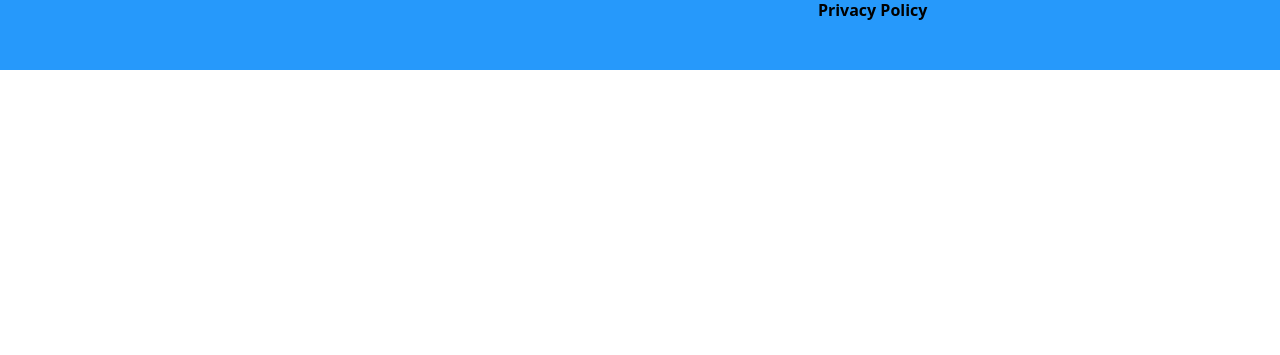
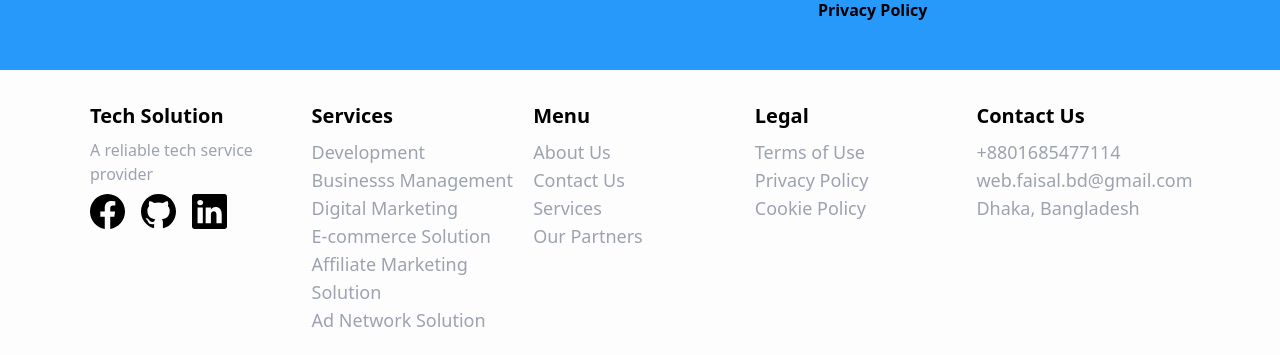
Before and after one commit to webfaisalbd/tech-solution-react-app, a React (Vite) app: page / in a window 1280 px wide. Shown: the part 1932-2287 px from the top of the page. Before the commit the page ends 2002 px from the top, so only its background shows below. Built offline with nearby package versions, Linux system fonts and the light colour scheme.

Commit message:
footer added

```diff
--- a/src/App.jsx
+++ b/src/App.jsx
@@ -2,6 +2,7 @@ import React from 'react'
 import AboutCompany from './components/AboutCompany'
 import Banner from './components/Banner'
 import Experts from './components/Experts'
+import Footer from './components/Footer'
 import Header from './components/Header'
 import NewsLetter from './components/NewsLetter'
 import Plans from './components/Plans'
@@ -15,6 +16,7 @@ const App = () => {
       <Plans />
       <AboutCompany />
       <NewsLetter />
+      <Footer />
     </div>
   )
 }
--- /dev/null
+++ b/src/components/Footer.jsx
@@ -0,0 +1,61 @@
+import React from 'react';
+import { BsFacebook, BsGithub, BsLinkedin } from 'react-icons/bs';
+
+const Footer = () => {
+  return (
+    <div className='bg-[#fdfdfd] w-full py-6 px-4 md:px-6'>
+      <div className='max-w-[1100px] mx-auto grid lg:grid-cols-5 md:grid-cols-3 sm:grid-cols-1 gap-2'>
+        <div className='text-center md:text-left'>
+          <p className='text-xl font-bold py-2'>Tech Solution</p>
+          <p className='text-gray-400'>A reliable tech service provider</p>
+          <ul className='flex gap-4 py-2 justify-center md:justify-start cursor-pointer'>
+            <li><BsFacebook size={35} /></li>
+            <li><BsGithub  size={35} /></li>
+            <li><BsLinkedin  size={35} /></li>
+          </ul>
+        </div>
+        <div className='text-center md:text-left'>
+          <p className='text-xl font-bold py-2'>Services</p>
+          <ul className='text-gray-400 cursor-pointer'>
+            <li className='text-lg'>Development</li>
+            <li className='text-lg'>Businesss Management</li>
+            <li className='text-lg'>Digital Marketing</li>
+            <li className='text-lg'>E-commerce Solution</li>
+            <li className='text-lg'>Affiliate Marketing Solution</li>
+            <li className='text-lg'>Ad Network Solution</li>
+          </ul>
+        </div>
+        <div className='text-center md:text-left'>
+          <p className='text-xl font-bold py-2'>Menu</p>
+          <ul className='text-gray-400 cursor-pointer'>
+            <li className='text-lg'>About Us</li>
+            <li className='text-lg'>Contact Us</li>
+            <li className='text-lg'>Services</li>
+            <li className='text-lg'>Our Partners</li>
+          </ul>
+        </div>
+        <div className='text-center md:text-left'>
+          <p className='text-xl font-bold py-2'>Legal</p>
+          <ul className='text-gray-400 cursor-pointer'>
+            <li className='text-lg'>Terms of Use</li>
+            <li className='text-lg'>Privacy Policy</li>
+            <li className='text-lg'>Cookie Policy</li>
+          </ul>
+        </div>
+        <div className='text-center md:text-left'>
+          <p className='text-xl font-bold py-2'>Contact Us</p>
+          <ul className='text-gray-400 cursor-pointer'>
+            <li className='text-lg'>+8801685477114</li>
+            <li className='text-lg'>web.faisal.bd@gmail.com</li>
+            <li className='text-lg'>Dhaka, Bangladesh</li>
+          </ul>
+        </div>
+      </div>
+
+
+
+    </div>
+  )
+}
+
+export default Footer
--- a/tailwind.config.cjs
+++ b/tailwind.config.cjs
@@ -6,6 +6,9 @@ module.exports = {
   ],
   theme: {
     extend: {},
+    screen: {
+      miniScreen: '350px'
+    },
   },
   plugins: [],
 }
```
